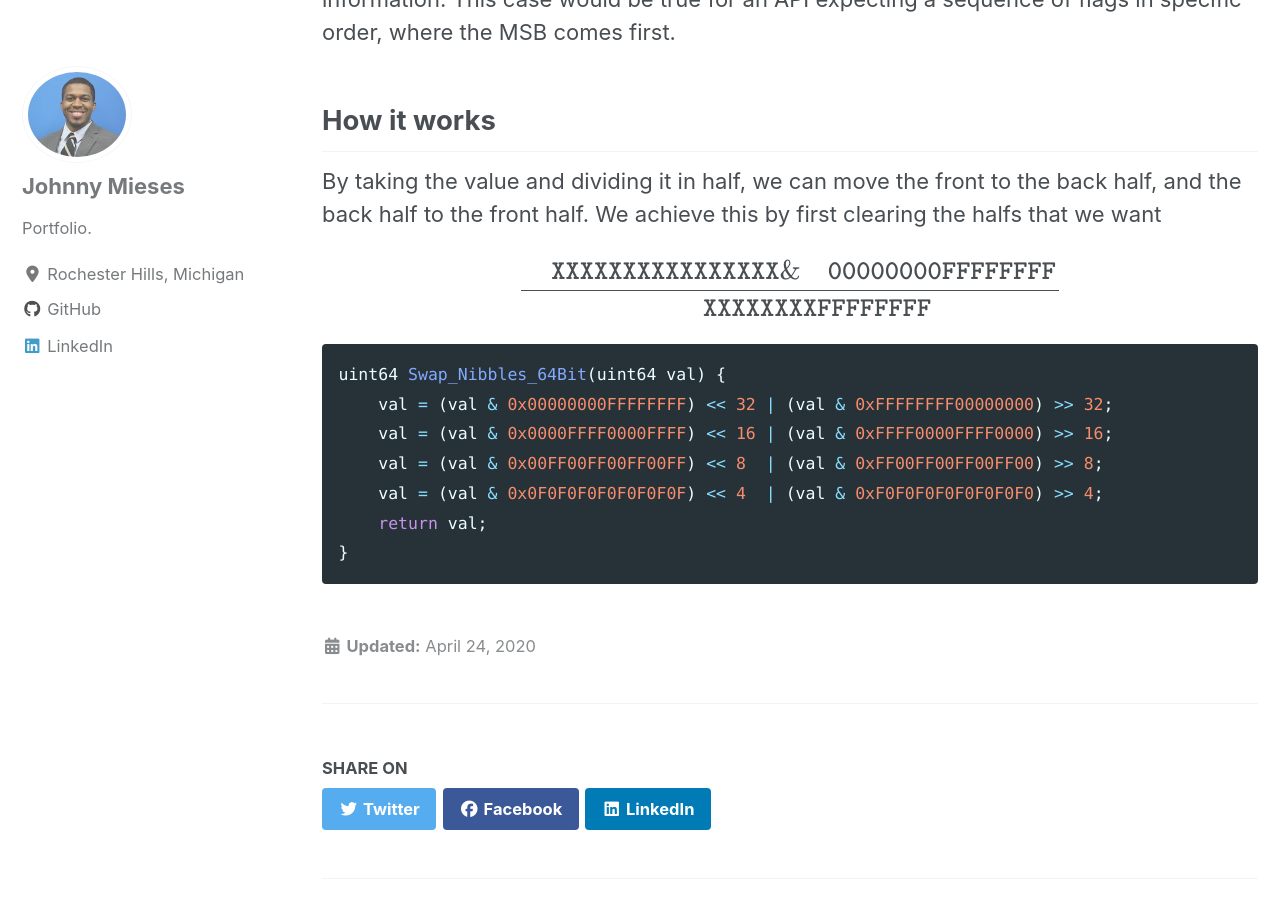
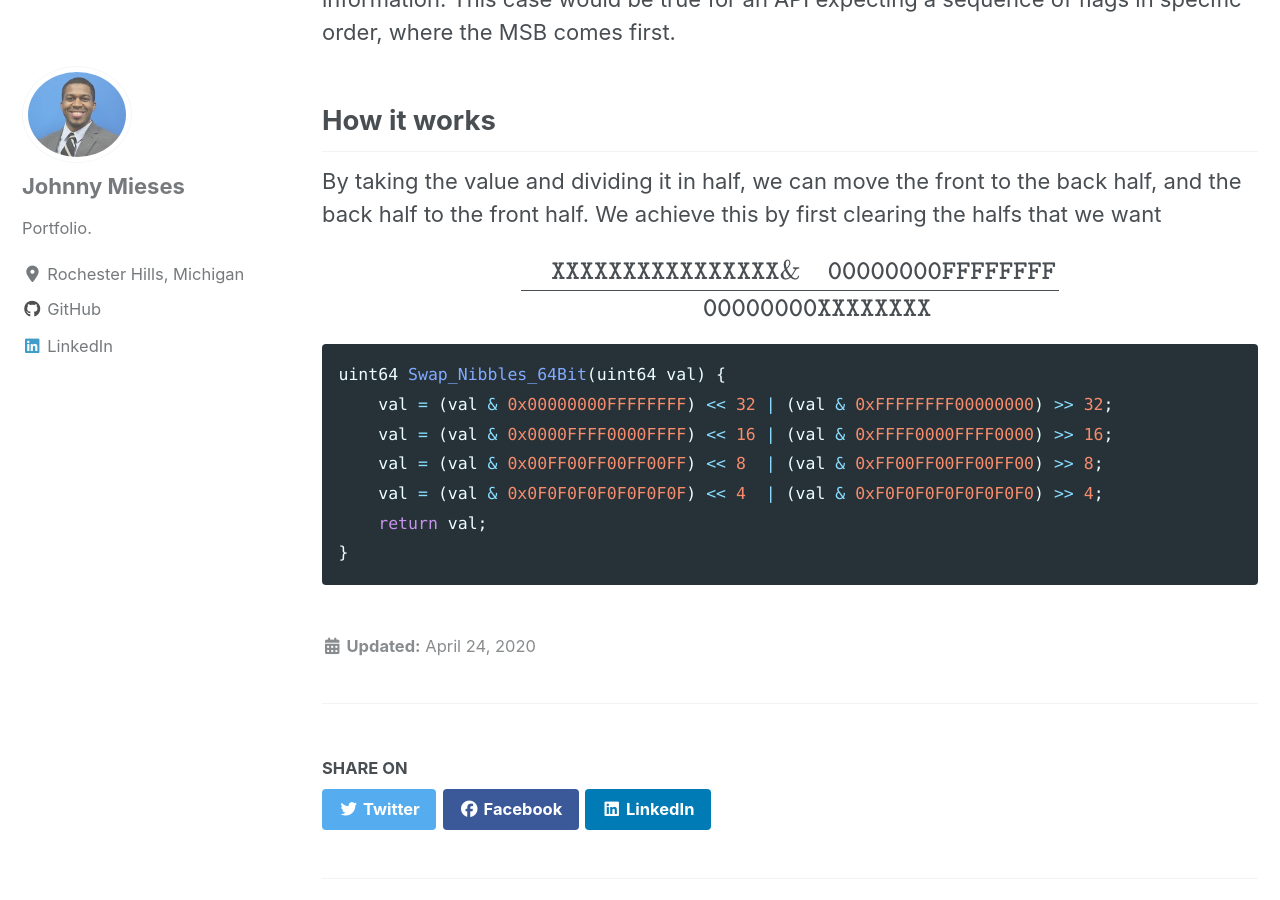
Before and after one commit to jmieses/jmportfolio.github.io, a Jekyll site: the page built from _posts/2020-04-24-Swapping-Nibbles-in-64-bitfield.md, in a window 1280 px wide and 900 px high, scrolled down 773 px. Built offline with Jekyll 4.4.1, drawn with Linux system fonts in a browser that asks for light colours; cached includes are drawn as plain includes; nearby versions of some CDN libraries; formulas are drawn with MathJax 3.

Commit message:
post update

````diff
--- a/_posts/2020-04-24-Swapping-Nibbles-in-64-bitfield.md
+++ b/_posts/2020-04-24-Swapping-Nibbles-in-64-bitfield.md
@@ -21,7 +21,7 @@ In addition, let's suppose that we need to keep the nibbles in a specific ordere
 
 By taking the value and dividing it in half, we can move the front to the back half, and the back half to the front half. We achieve this by first clearing the halfs that we want
 
-$$ \frac{\quad \texttt{XXXXXXXXXXXXXXXX} \\ \&  \quad \texttt{00000000FFFFFFFF}}{\qquad \texttt{XXXXXXXXFFFFFFFF}}  $$
+$$ \frac{\quad \texttt{XXXXXXXXXXXXXXXX} \\ \&  \quad \texttt{00000000FFFFFFFF}}{\qquad \texttt{00000000XXXXXXXX}}  $$
 
 ```c
 uint64 Swap_Nibbles_64Bit(uint64 val) {
````
